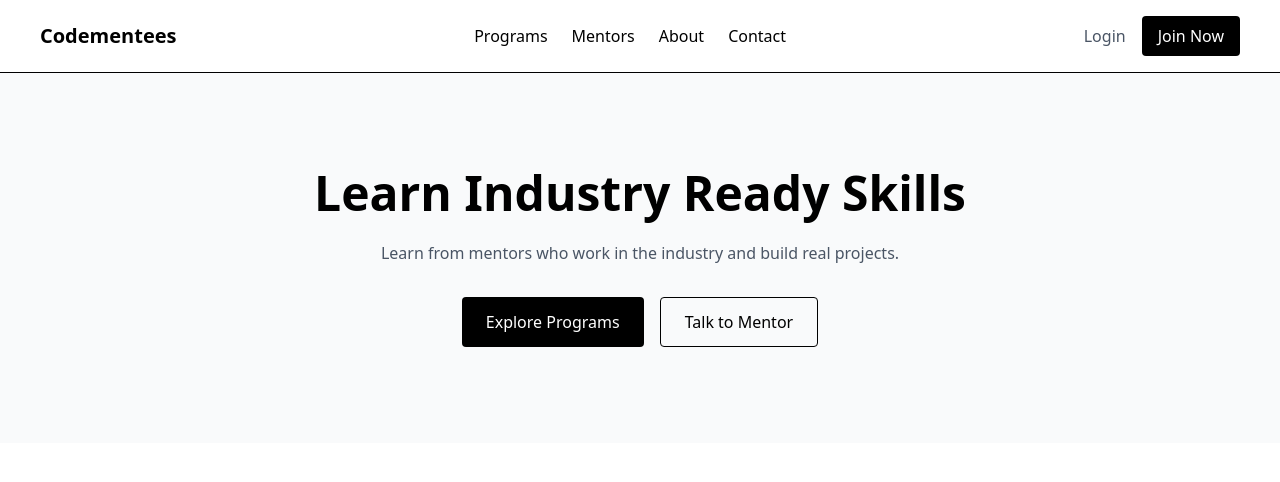
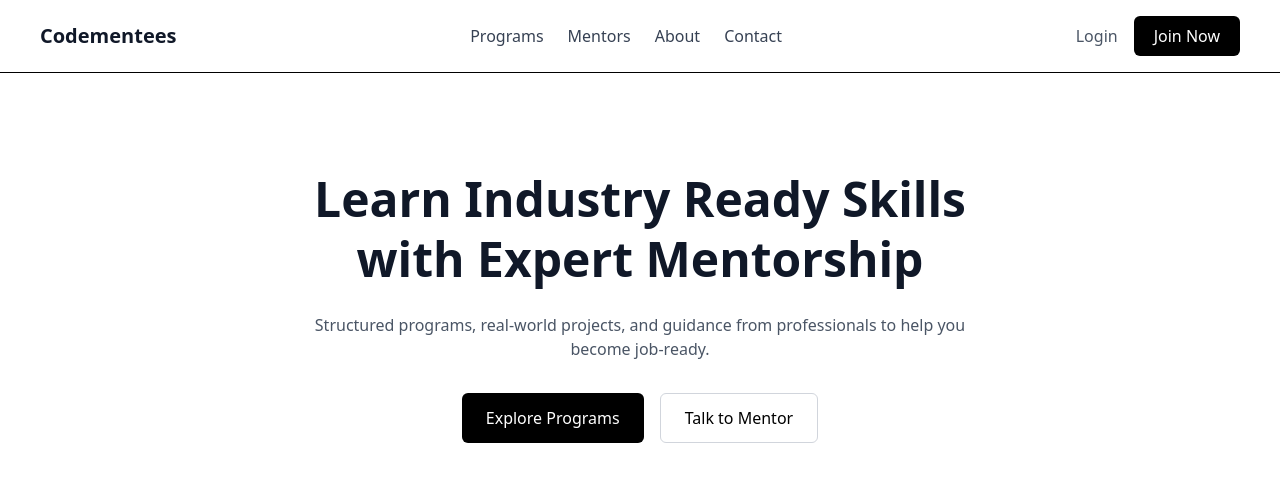
Before and after one commit to leviackerman007/Codementees, a React app in the folder frontend/: page / in a window 1280 px wide. Shown: the top 482 px of the page. Built offline with nearby package versions, Linux system fonts and the light colour scheme; the HTML template or start-up script is replaced by a standard one.

Commit message:
Sidebar set to right and hover effect added on Join Now button

```diff
--- a/frontend/src/components/Navbar.jsx
+++ b/frontend/src/components/Navbar.jsx
@@ -1,7 +1,8 @@
 import { Link } from "react-router-dom";
 import { useState } from "react";
-import {motion, AnimatePresence} from "framer-motion";
+import { motion, AnimatePresence } from "framer-motion";
 
+/* Animated Burger / Close Icon */
 const MenuIcon = ({ open }) => (
   <div className="relative w-6 h-6">
     <span
@@ -25,51 +26,68 @@ export default function Navbar() {
   return (
     <>
       {/* NAVBAR */}
-      <nav className="sticky top-0 z-50 bg-white border-b">
-        <div className="flex justify-between items-center px-10 py-4">
-          <Link to="/" className="text-xl font-bold">
+      <nav className="sticky top-0 z-[60] bg-white border-b">
+        <div className="flex justify-between items-center px-6 md:px-10 py-4">
+          {/* Logo */}
+          <Link to="/" className="text-xl font-bold text-gray-900">
             Codementees
           </Link>
 
-          <div className="hidden md:flex gap-6 font-medium">
-            <Link to="/courses">Programs</Link>
-            <Link to="/mentors">Mentors</Link>
-            <Link to="/about">About</Link>
-            <Link to="/contact">Contact</Link>
+          {/* Desktop Links */}
+          <div className="hidden md:flex gap-6 font-medium text-gray-700">
+            <Link className="hover:text-black" to="/courses">Programs</Link>
+            <Link className="hover:text-black" to="/mentors">Mentors</Link>
+            <Link className="hover:text-black" to="/about">About</Link>
+            <Link className="hover:text-black" to="/contact">Contact</Link>
           </div>
 
+          {/* Desktop Actions */}
           <div className="hidden md:flex gap-4 items-center">
-            <Link to="/login" className="text-gray-600">
+            <Link to="/login" className="text-gray-600 hover:text-black">
               Login
             </Link>
             <Link
               to="/register"
-              className="bg-black text-white px-4 py-2 rounded"
+              className="bg-black text-white px-5 py-2 rounded-md hover:bg-gray-800 transition"
             >
               Join Now
             </Link>
           </div>
 
+          {/* Mobile Burger */}
           <button
             className="md:hidden"
-            onClick={() => setIsOpen(prev=>!prev)}
+            onClick={() => setIsOpen(prev => !prev)}
+            aria-label="Open Menu"
           >
             <MenuIcon open={isOpen} />
           </button>
         </div>
       </nav>
 
-      {/* MOBILE DROPDOWN*/}
+      {/* MOBILE SIDEBAR */}
       <AnimatePresence>
         {isOpen && (
+          <>
+            {/* BACKDROP BLUR */}
             <motion.div
-            className="absolute top-[64px] left-0 right-0 bg-white shadow-lg z-50 md:hidden"
-            initial={{ opacity: 0, y: -8 }}
-            animate={{ opacity: 1, y: 0 }}
-            exit={{ opacity: 0, y: -8 }}
-            transition={{ duration: 0.25, ease: "easeOut" }}
+              className="fixed inset-0 bg-black/30 backdrop-blur-sm z-40 md:hidden"
+              initial={{ opacity: 0 }}
+              animate={{ opacity: 1 }}
+              exit={{ opacity: 0 }}
+              onClick={() => setIsOpen(false)}
+            />
+
+            {/* SIDEBAR PANEL */}
+            <motion.div
+              className="fixed top-[60px] right-0 h-[calc(100%-64px)] w-72 bg-white shadow-xl z-[55] md:hidden"
+
+              initial={{ x: "100%" }}
+              animate={{ x: 0 }}
+              exit={{ x: "100%" }}
+              transition={{ duration: 0.3, ease: "easeOut" }}
             >
-            <div className="px-6 py-6 flex flex-col gap-4 font-medium">
+              <div className="px-6 py-6 flex flex-col gap-5 font-medium text-gray-800">
                 <Link onClick={() => setIsOpen(false)} to="/courses">Programs</Link>
                 <Link onClick={() => setIsOpen(false)} to="/mentors">Mentors</Link>
                 <Link onClick={() => setIsOpen(false)} to="/about">About</Link>
@@ -82,13 +100,14 @@ export default function Navbar() {
                   <Link
                     onClick={() => setIsOpen(false)}
                     to="/register"
-                  className="bg-black text-white px-4 py-2 rounded text-center"
+                    className="bg-black text-white px-4 py-2 rounded text-center hover:bg-blue-700 transition"
                   >
                     Join Now
                   </Link>
                 </div>
               </div>
             </motion.div>
+          </>
         )}
       </AnimatePresence>
     </>
--- a/frontend/src/sections/HeroSection.jsx
+++ b/frontend/src/sections/HeroSection.jsx
@@ -1,28 +1,33 @@
 import {motion} from 'framer-motion';
 export default function HeroSection(){
     return (
-        <section className="bg-gray-50">
+        <section className="bg-white">
             <motion.div
                 initial={{opacity:0,y:30}}
                 animate={{opacity:1,y:0}}
-                transition={{duration:0.6, ease:"easeOut"}}
-                className="max-w-6xl mx-auto px-6 py-24 text-center">
-                <h1 className="text-4xl md:text-5xl font-bold mb-6">
+                transition={{duration:0.5, ease:"easeOut"}}
+                className="max-w-6xl mx-auto px-6 py-24 pb-20 text-center">
+                <h1 className="text-4xl md:text-5xl font-bold text-gray-900 leading-tight mb-6">
                     Learn Industry Ready Skills
+                    <br className='hidden md:block'/>
+                    with Expert Mentorship
                 </h1>
 
                 <p className="text-gray-600 max-w-2xl mx-auto mb-8">
-                    Learn from mentors who work in the industry and build real projects.
+                    Structured programs, real-world projects, and guidance from
+                    professionals to help you become job-ready.
                 </p>
+
+
                 <div className="flex justify-center gap-4">
-                    <button className="bg-black text-white px-6 py-3 rounded">
+                    <button className="bg-black text-white px-6 py-3 rounded-md hover:bg-fray-800 transition">
                         Explore Programs
                     </button>
-                    <button className="border px-6 py-3 rounded hover:bg-gray-100">
+                    <button className="border border-gray-300 px-6 py-3 rounded-md hover:bg-gray-100 transition">
                         Talk to Mentor
                     </button>
                 </div>
             </motion.div>
         </section>
-    )
+    );
 }
```
Lines whose indentation alone changed are shown as unchanged.
